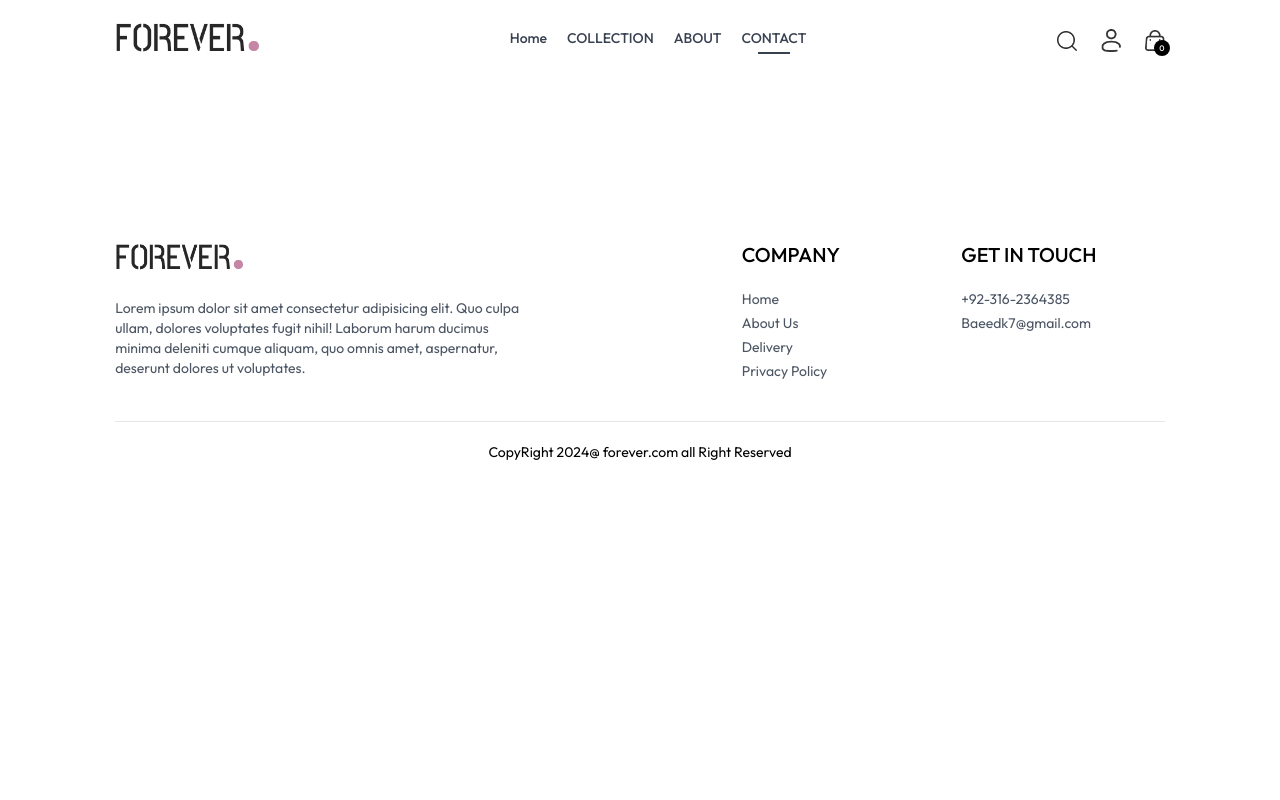
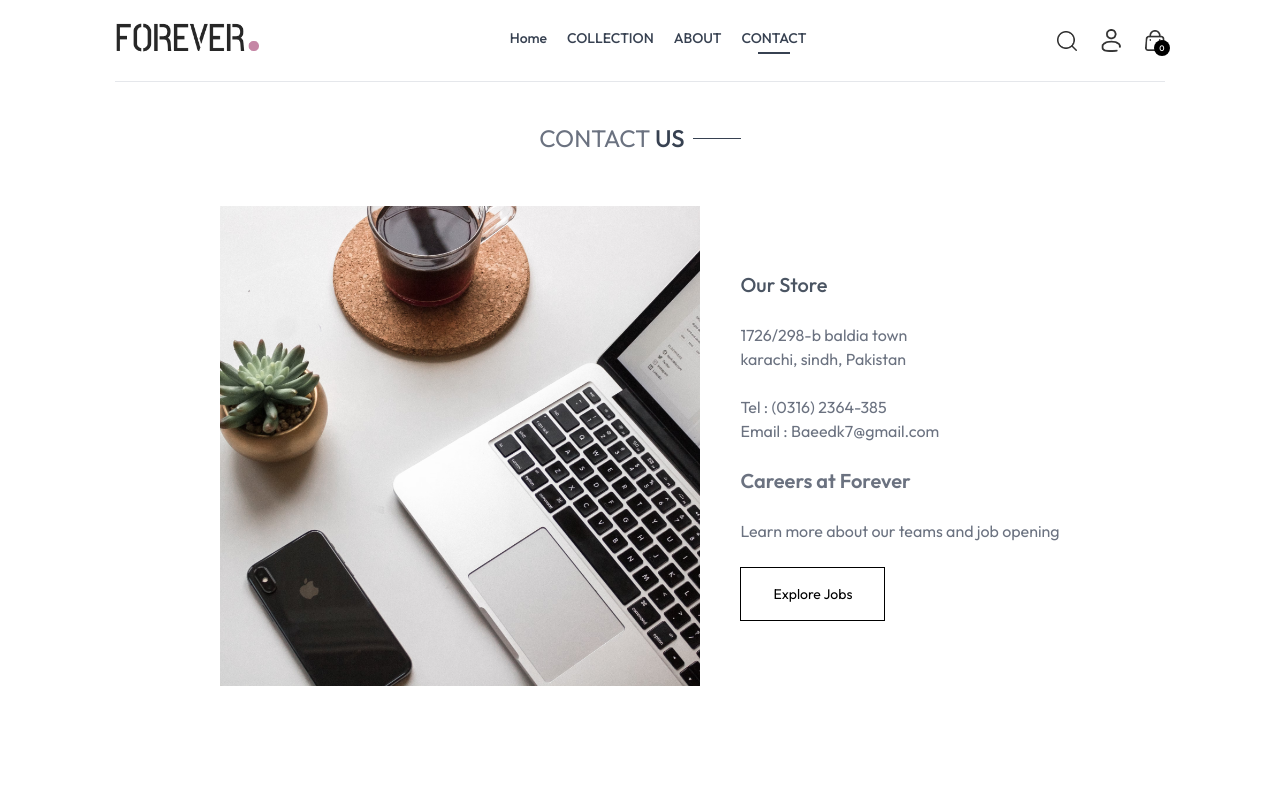
Before and after one commit to BaeedKhan91/E-commerce-web, a React (Vite) app: page /contact in a window 1280 px wide. Shown: the top 800 px of the page. Built offline with nearby package versions, Linux system fonts and the light colour scheme; a web font is replaced by a local one.

Commit message:
contact page

```diff
--- a/src/pages/Contact.jsx
+++ b/src/pages/Contact.jsx
@@ -1,9 +1,24 @@
 import React from 'react'
+import Title from '../components/Title'
+import { assets } from '../assets/frontend_assets/assets'
 
 function contact() {
   return (
-    <div>
-
+    <div >
+      <div className='text-center text-2xl pt-10 border-t '>
+        <Title text1={"CONTACT"} text2={"US"}/>
+      </div>
+      <div className='my-10 flex flex-col justify-center md:flex-row gap-10 mb-28'>
+        <img src={assets.contact_img} className='w-full md:max-w-[480px]'  alt="" />
+        <div className='flex flex-col justify-center items-start gap-6'>
+          <p className='font-medium text-xl text-gray-600'>Our Store</p>
+          <p className='text-gray-500'>1726/298-b baldia town <br /> karachi, sindh, Pakistan </p>
+          <p className='text-gray-500'>Tel : (0316) 2364-385 <br />Email : Baeedk7@gmail.com</p>
+          <p className='font-semibold text-xl text-gray-500'>Careers at Forever</p>
+          <p className='text-gray-500'>Learn more about our teams and job opening </p>
+          <button className='border border-black px-8 py-4 text-sm hover:bg-black hover:text-white transition-all duration-500 '>Explore Jobs </button>
+        </div>
+      </div>
     </div>
   )
 }
```
